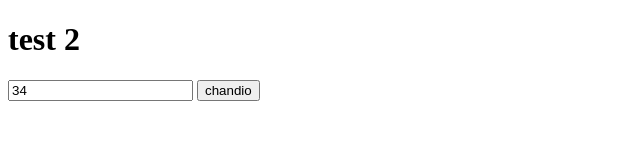
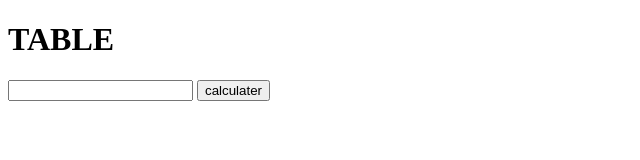
Before and after one commit to syedaffan592006/Table, a plain HTML site: page index.html in a window 1280 px wide. Shown: the whole page, without its empty margins (0-640 px from the left). Drawn offline with Linux system fonts and the light colour scheme.

Commit message:
Update index.html

```diff
--- a/index.html
+++ b/index.html
@@ -3,14 +3,14 @@
   <head>
     <meta charset="UTF-8" />
     <meta name="viewport" content="width=device-width, initial-scale=1.0" />
-    <title>Document</title>
+    <title>TABLE CALCULUATER</title>
   </head>
   <body>
-    <h1>test 2</h1>
+    <h1>TABLE</h1>
 
     <form id="tableForm">
-      <input type="number" value="34" id="inputID" />
-      <button type="submit">chandio</button>
+      <input type="number" value="" id="inputID" />
+      <button type="submit">calculater</button>
     </form>
 
     <div class="time-table"></div>
```
